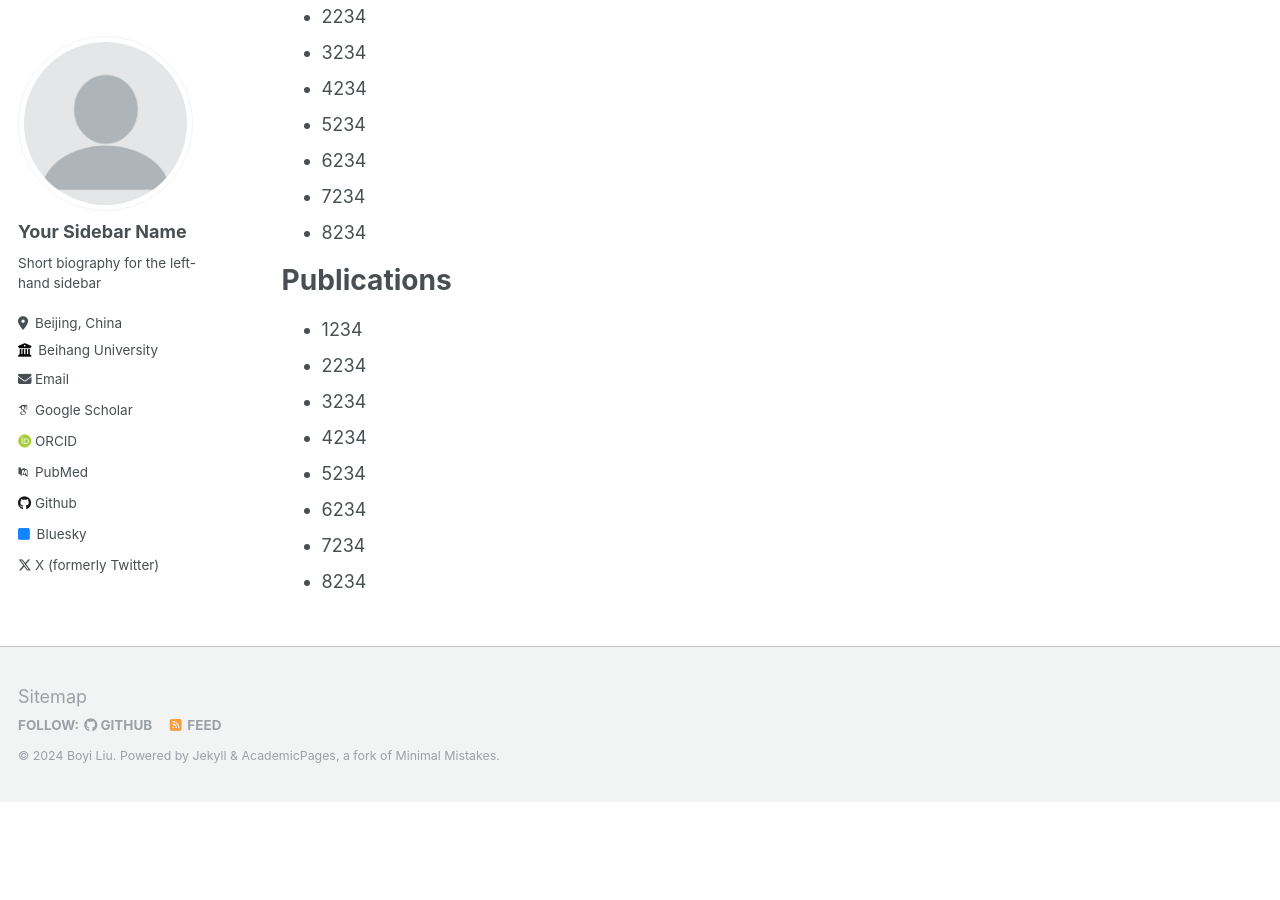
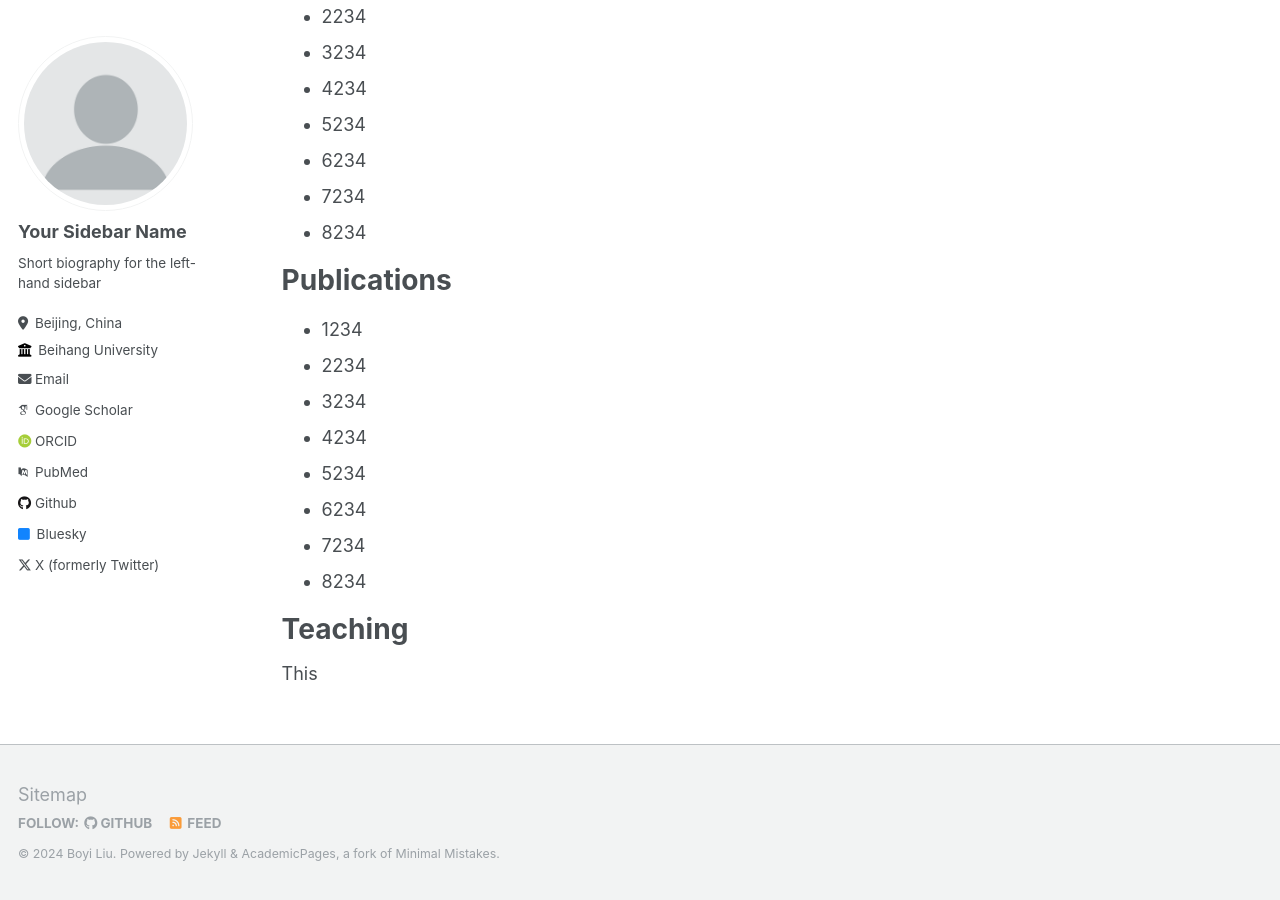
Before and after one commit to boyi-liu/boyi-liu.github.io, a Jekyll site: the page built from _pages/about.md, in a window 1280 px wide and 900 px high, scrolled down 777 px. Built offline with Jekyll 4.4.1, drawn with Linux system fonts in a browser that asks for light colours; some web fonts are replaced; before the commit the page ends 1579 px from its top, so only the background shows below that.

Commit message:
Update about.md

```diff
--- a/_pages/about.md
+++ b/_pages/about.md
@@ -9,11 +9,13 @@
 
 This is Boyi Liu
 
-# Education
+Education
+======
 + BUAA, Ph.D
 + BUAA, B.E.
 
-# News
+News
+======
 + 1234
 + 2234
 + 3234
@@ -23,7 +25,8 @@
 + 7234
 + 8234
 
-# Awards
+Awards
+======
 + 1234
 + 2234
 + 3234
@@ -33,7 +36,8 @@
 + 7234
 + 8234
 
-# Publications
+Publications
+======
 + 1234
 + 2234
 + 3234
@@ -42,3 +46,7 @@
 + 6234
 + 7234
 + 8234
+
+Teaching
+======
+This
```
